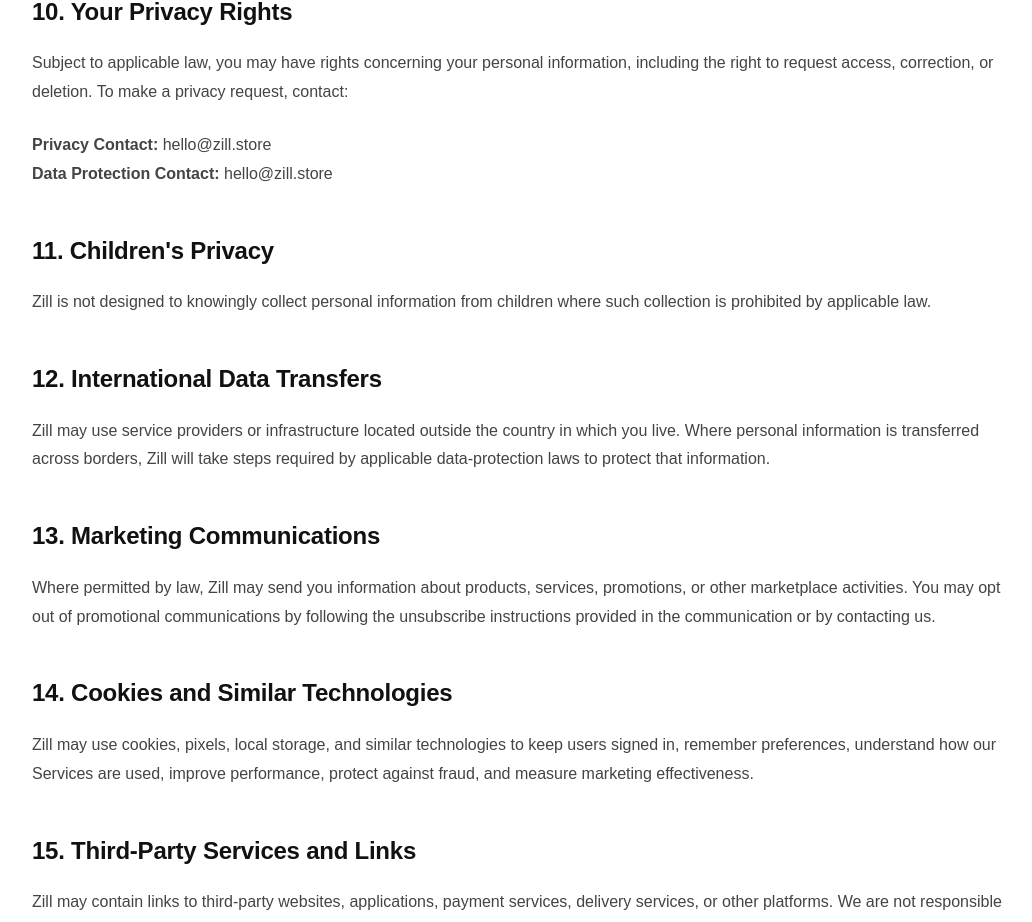
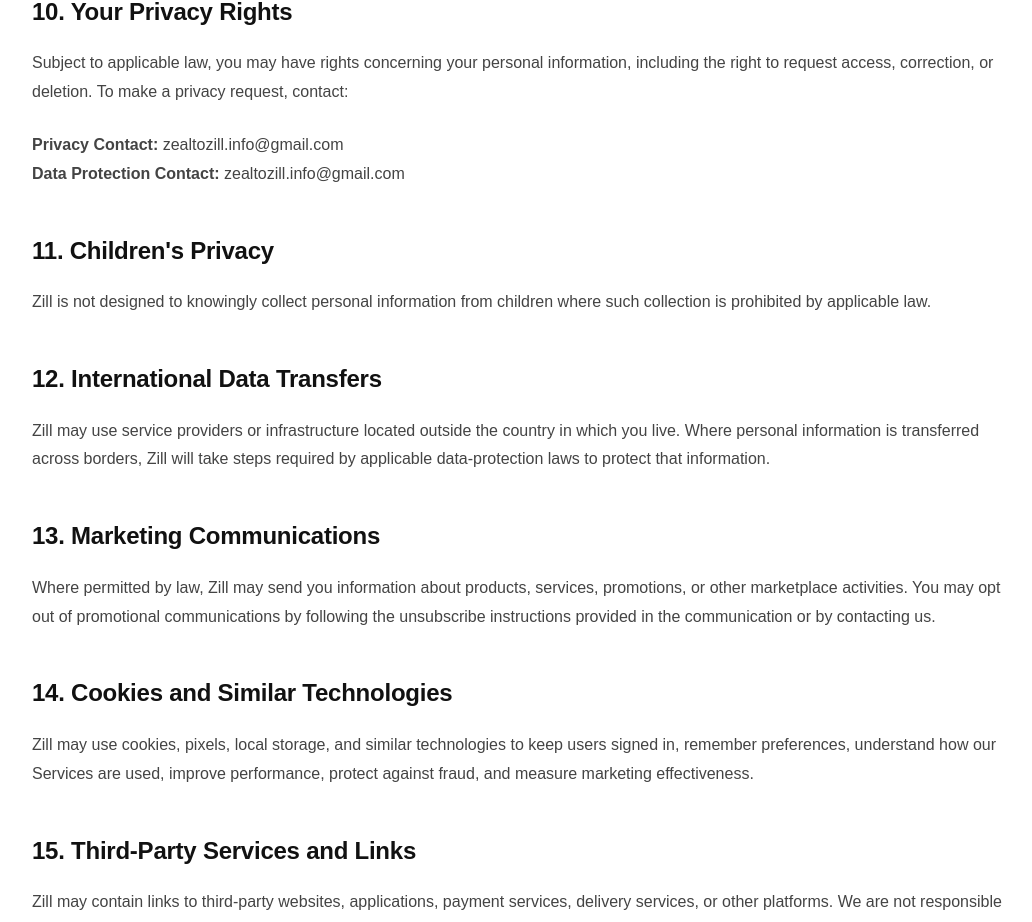
Before and after one commit to theonlyayo/Zill-Landing-Page, a Next.js app: page /privacy in a window 1280 px wide. Shown: the part 4880-5802 px from the top of the page, without its empty margins (116-1148 px from the left). Built offline with nearby package versions, Linux system fonts and the light colour scheme.

Commit message:
Update official email

```diff
--- a/src/app/privacy/page.tsx
+++ b/src/app/privacy/page.tsx
@@ -137,8 +137,8 @@
             <h2 className="text-2xl font-bold text-[#111111] mt-12 mb-6">10. Your Privacy Rights</h2>
             <p>Subject to applicable law, you may have rights concerning your personal information, including the right to request access, correction, or deletion. To make a privacy request, contact:</p>
             <p className="mt-4">
-              <strong>Privacy Contact:</strong> hello@zill.store<br/>
-              <strong>Data Protection Contact:</strong> hello@zill.store
+              <strong>Privacy Contact:</strong> zealtozill.info@gmail.com<br/>
+              <strong>Data Protection Contact:</strong> zealtozill.info@gmail.com
             </p>
 
             <h2 className="text-2xl font-bold text-[#111111] mt-12 mb-6">11. Children&apos;s Privacy</h2>
--- a/src/app/terms/page.tsx
+++ b/src/app/terms/page.tsx
@@ -113,7 +113,7 @@
             <p>For questions regarding these Terms:</p>
             <p className="mt-4">
               <strong>Zill</strong><br/>
-              <strong>Email:</strong> hello@zill.store<br/>
+              <strong>Email:</strong> zealtozill.info@gmail.com<br/>
               <strong>Website:</strong> https://zill.store
             </p>
           </div>
--- a/src/components/sections/Footer.tsx
+++ b/src/components/sections/Footer.tsx
@@ -37,8 +37,8 @@
             <div className="flex flex-col gap-4">
               <h4 className="text-[13px] font-semibold text-brand-dark uppercase tracking-wider mb-2">Support</h4>
               <Link href="/#faq" className="text-[14px] text-[#666666] hover:text-[#FF3700] transition-colors">Help Center</Link>
-              <a href="mailto:hello@zill.store" className="text-[14px] text-[#666666] hover:text-[#FF3700] transition-colors">Contact Us</a>
-              <a href="mailto:hello@zill.store" className="text-[14px] text-[#666666] hover:text-[#FF3700] transition-colors">Report an Issue</a>
+              <a href="mailto:zealtozill.info@gmail.com" className="text-[14px] text-[#666666] hover:text-[#FF3700] transition-colors">Contact Us</a>
+              <a href="mailto:zealtozill.info@gmail.com" className="text-[14px] text-[#666666] hover:text-[#FF3700] transition-colors">Report an Issue</a>
             </div>
 
             {/* Column 3 */}
@@ -73,7 +73,7 @@
               </svg>
             </a>
             {/* Email */}
-            <a href="mailto:hello@zill.store" aria-label="Email Zill" className="w-8 h-8 rounded-full bg-white/20 hover:bg-white/30 text-white flex items-center justify-center transition-colors">
+            <a href="mailto:zealtozill.info@gmail.com" aria-label="Email Zill" className="w-8 h-8 rounded-full bg-white/20 hover:bg-white/30 text-white flex items-center justify-center transition-colors">
               <svg width="16" height="16" viewBox="0 0 24 24" fill="none" stroke="currentColor" strokeWidth="2" strokeLinecap="round" strokeLinejoin="round">
                 <rect x="2" y="4" width="20" height="16" rx="2"></rect>
                 <path d="M2 4L12 13L22 4"></path>
```
